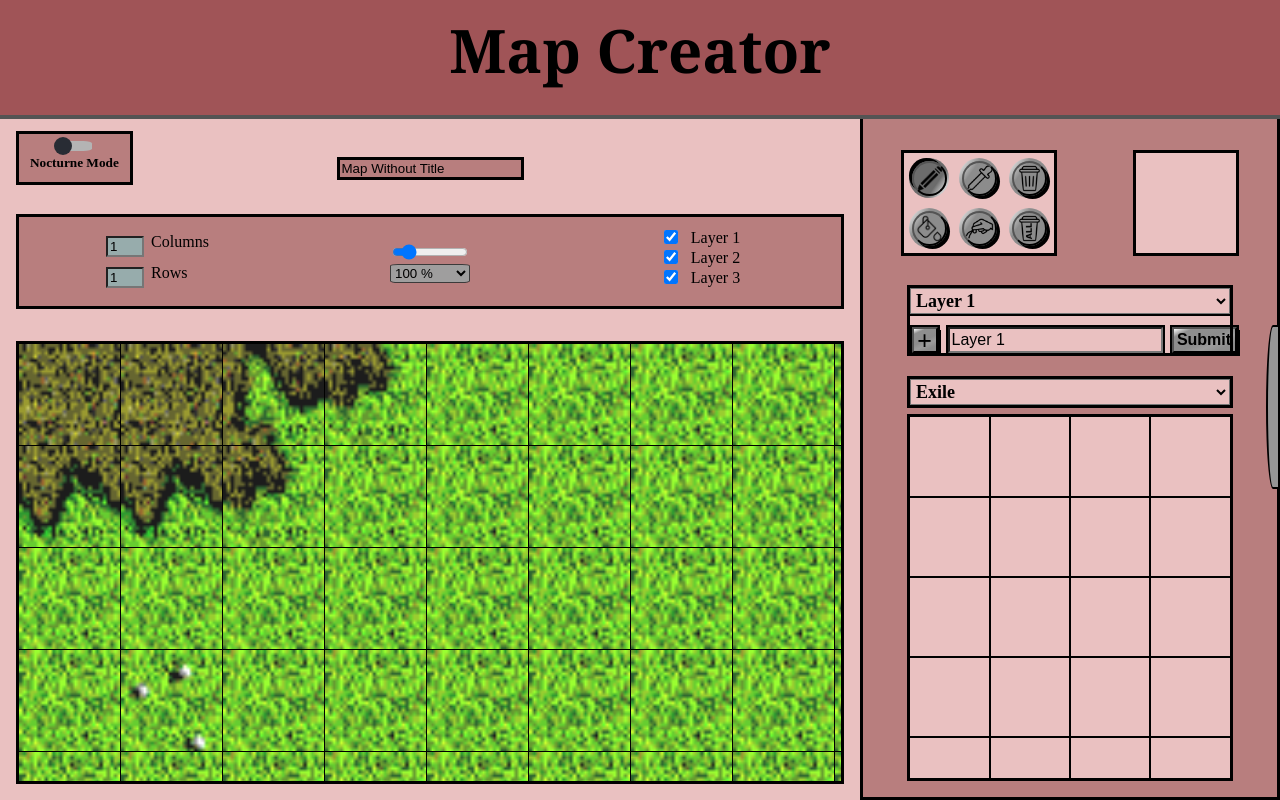
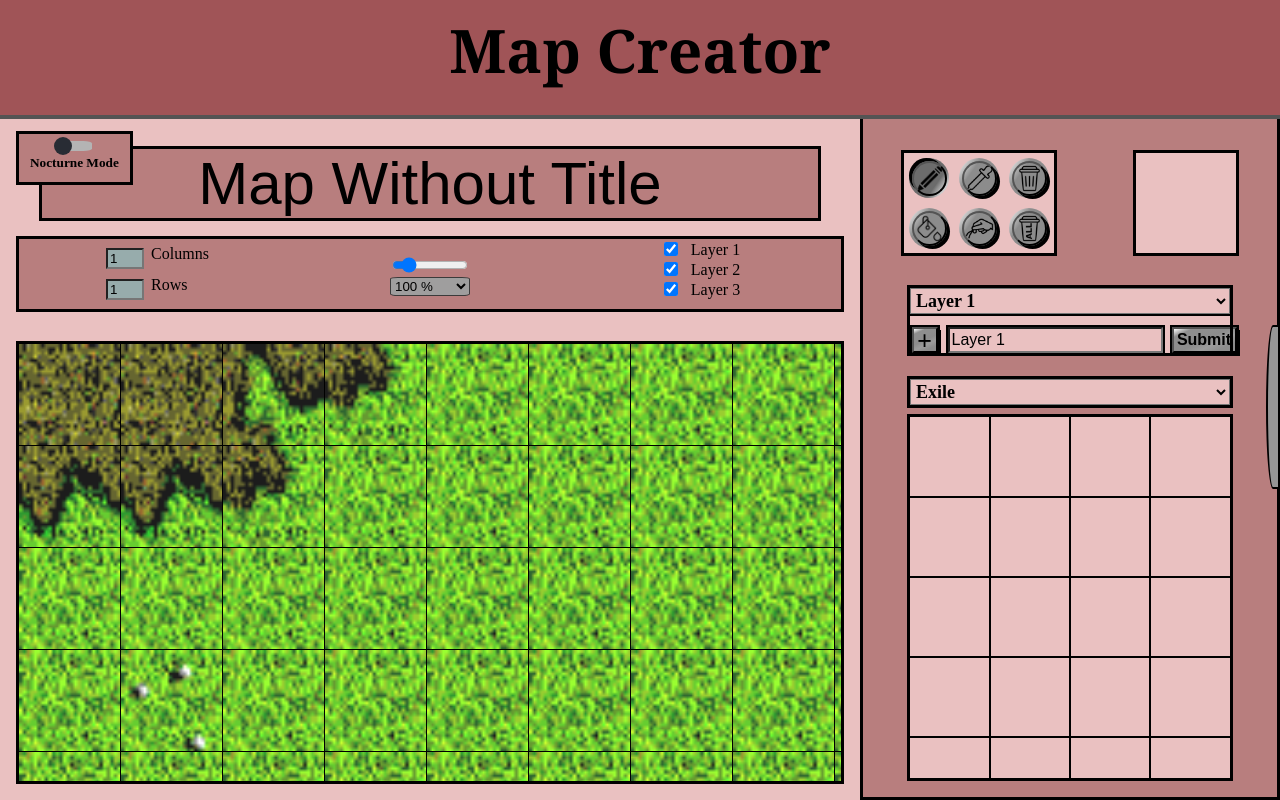
Before and after one commit to GeroNahu/Map-Creator, a React (Create React App) app: page / in a window 1280 px wide. Built offline with nearby package versions, Linux system fonts and the light colour scheme.

Commit message:
Adds styles to titleInput class  and orders the file

```diff
--- a/src/Styles/mapSection.css
+++ b/src/Styles/mapSection.css
@@ -1,10 +1,19 @@
+.mapHeader {
+  display: grid;
+  padding: 16px;
+}
 .titleContainer {
   display: flex;
   justify-content: center;
 }
-.mapHeader {
-  display: grid;
-  padding: 16px;
+.titleInput {
+  display: flex;
+  font-size: 60px;
+  padding: 0;
+  margin: 0;
+  max-width: none;
+  min-width: min-content;
+  text-align: center;
 }
 .mapSelectorsContainer {
   align-items: center;
```
